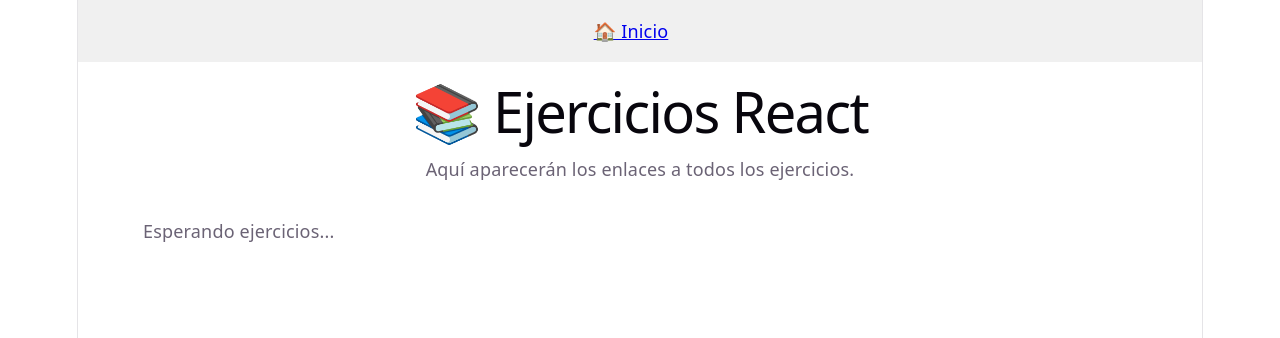
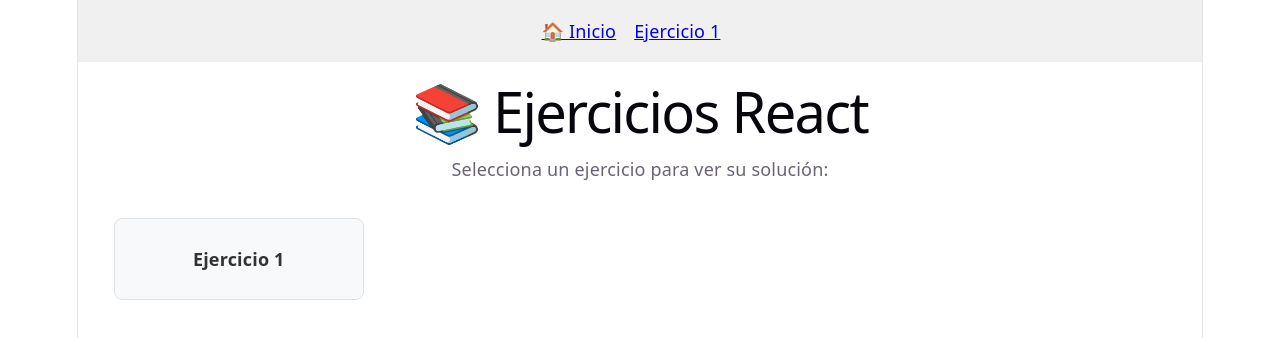
Before and after one commit to Aleluya1234/10-ejercicios-con-react, a React (Vite) app in the folder 10-ejercicios-con-react/: page / in a window 1280 px wide. Shown: the top 338 px of the page. Built offline with nearby package versions, Linux system fonts and the light colour scheme.

Commit message:
Agrego un monton de cosas

```diff
--- a/10-ejercicios-con-react/src/App.jsx
+++ b/10-ejercicios-con-react/src/App.jsx
@@ -1,12 +1,14 @@
 import { Routes, Route } from 'react-router-dom'
 import Layout from './components/Layout'
 import Inicio from './pages/Inicio'
+import Ejercicio1 from './pages/Ejercicio1'
 
 function App() {
   return (
     <Routes>
       <Route path="/" element={<Layout />}>
         <Route index element={<Inicio />} />
+        <Route path="ejercicio1" element={<Ejercicio1 />} />
       </Route>
     </Routes>
   )
--- a/10-ejercicios-con-react/src/components/Layout.jsx
+++ b/10-ejercicios-con-react/src/components/Layout.jsx
@@ -9,6 +9,7 @@
         marginBottom: '2rem'
       }}>
         <Link to="/" style={{ marginRight: '1rem' }}>🏠 Inicio</Link>
+        <Link to="/ejercicio1" style={{ marginRight: '1rem' }}>Ejercicio 1</Link>
       </nav>
       <main style={{ padding: '0 2rem' }}>
         <Outlet />
--- a/10-ejercicios-con-react/src/pages/Inicio.jsx
+++ b/10-ejercicios-con-react/src/pages/Inicio.jsx
@@ -1,8 +1,10 @@
+import { Link } from 'react-router-dom'
+
 function Inicio() {
   return (
     <div>
       <h1>📚 Ejercicios React</h1>
-      <p>Aquí aparecerán los enlaces a todos los ejercicios.</p>
+      <p>Selecciona un ejercicio para ver su solución:</p>
 
       <div style={{
         display: 'grid',
@@ -10,7 +12,22 @@
         gap: '1rem',
         marginTop: '2rem'
       }}>
-        <p>Esperando ejercicios...</p>
+        <Link
+          to="/ejercicio1"
+          style={{
+            display: 'block',
+            padding: '1.5rem',
+            backgroundColor: '#f8f9fa',
+            borderRadius: '8px',
+            textDecoration: 'none',
+            color: '#333',
+            border: '1px solid #dee2e6',
+            textAlign: 'center',
+            fontWeight: 'bold'
+          }}
+        >
+          Ejercicio 1
+        </Link>
       </div>
     </div>
   )
```
Also changed, not shown: 10-ejercicios-con-react/src/pages/Ejercicio10.jsx (added), 10-ejercicios-con-react/src/pages/Ejercicio6.jsx (added), 10-ejercicios-con-react/src/pages/Ejercicio7.jsx (added), 10-ejercicios-con-react/src/pages/Ejercicio8.jsx (added), 10-ejercicios-con-react/src/pages/Ejercicio9.jsx (added).
